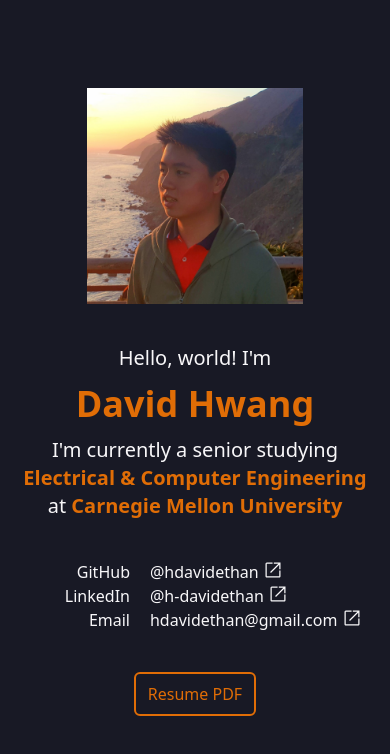
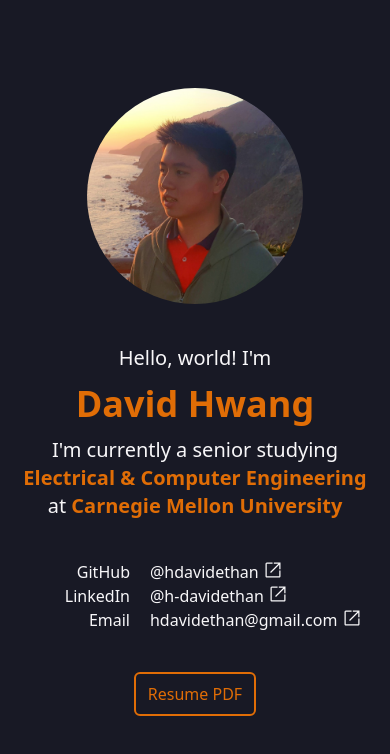
Before and after one commit to hdavidethan/website, a Next.js app: page / in a window 390 px wide. Shown: the top 754 px of the page. Built offline with nearby package versions, Linux system fonts and the light colour scheme.

Commit message:
Round image on mobile

```diff
--- a/pages/index.tsx
+++ b/pages/index.tsx
@@ -18,7 +18,7 @@ export default function Home() {
               <img
                 src="/profile.png"
                 alt="profile image"
-                className="object-contain"
+                className="object-contain max-sm:rounded-full"
               />
             </div>
             <div className="grow text-left max-sm:text-center max-sm:px-5 mb-10">
```
